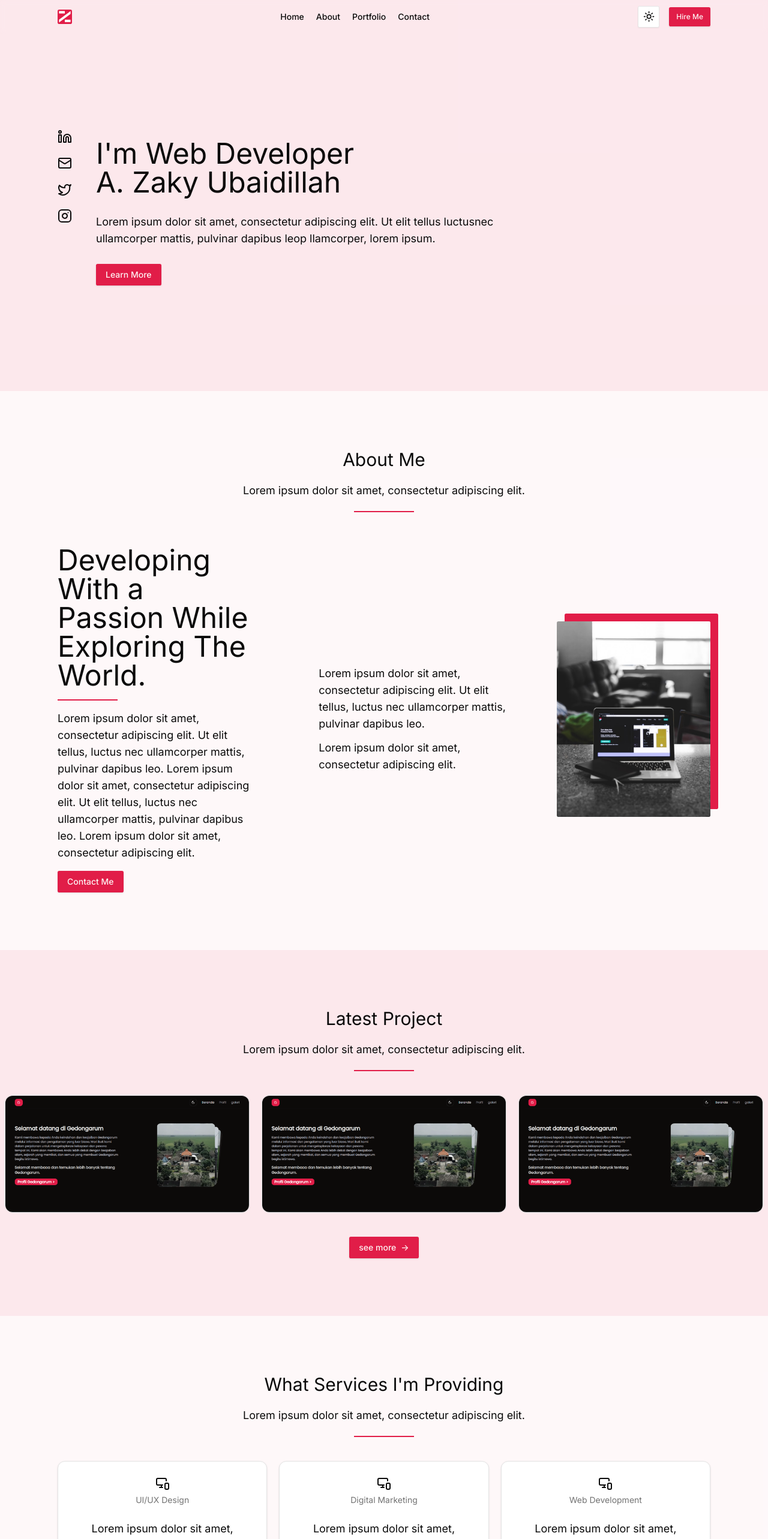
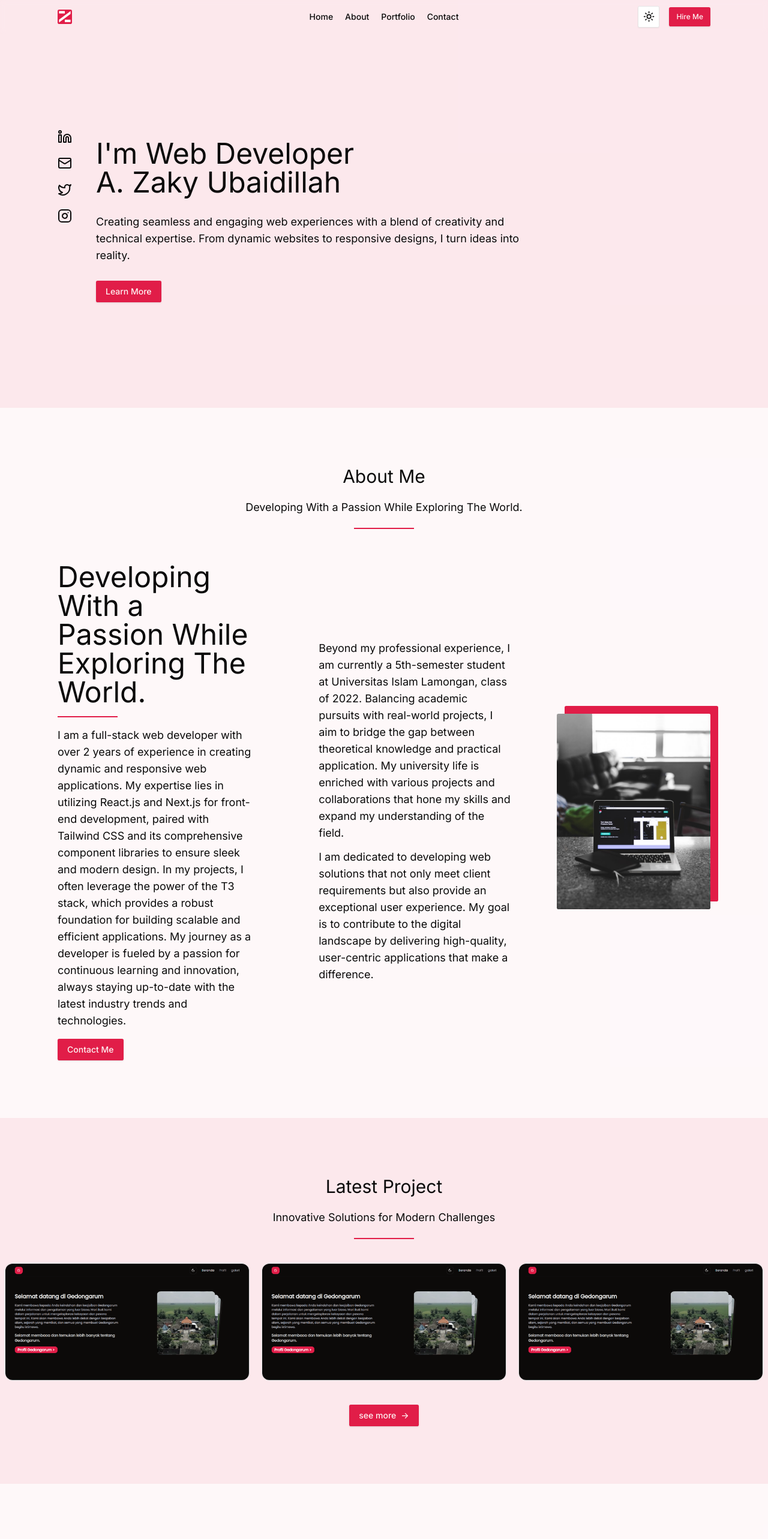
Before and after one commit to CodeWithZaky/my-personal-website-2, a Next.js app: page / in a window 1280 px wide. Shown: the top 2566 px of the page at 60% size. Built offline with nearby package versions, Linux system fonts and the light colour scheme.

Commit message:
add footer, and project section

```diff
--- a/src/app/layout.tsx
+++ b/src/app/layout.tsx
@@ -1,5 +1,7 @@
+import Footer from "@/components/footer";
 import Navbar from "@/components/navbar";
 import { ThemeProvider } from "@/components/theme-provider";
+import clsx from "clsx";
 import type { Metadata } from "next";
 import { Inter } from "next/font/google";
 import "../styles/globals.css";
@@ -22,7 +24,7 @@ export default function RootLayout({
 }>) {
   return (
     <html lang="en">
-      <body className={inter.className}>
+      <body className={clsx(inter.className, "scroll-smooth")}>
         <ThemeProvider
           attribute="class"
           defaultTheme="system"
@@ -32,6 +34,7 @@ export default function RootLayout({
           <main className="bg-primary/10 w-full">
             <Navbar />
             {children}
+            <Footer />
           </main>
         </ThemeProvider>
       </body>
--- a/src/app/page.tsx
+++ b/src/app/page.tsx
@@ -60,9 +60,9 @@ const WelcomeSection = () => {
           <span>A. Zaky Ubaidillah</span>
         </p>
         <p className="text-center md:text-start normal-sentences">
-          Lorem ipsum dolor sit amet, consectetur adipiscing elit. Ut elit
-          tellus luctusnec ullamcorper mattis, pulvinar dapibus leop llamcorper,
-          lorem ipsum.
+          Creating seamless and engaging web experiences with a blend of
+          creativity and technical expertise. From dynamic websites to
+          responsive designs, I turn ideas into reality.
         </p>
         <Button>Learn More</Button>
       </div>
@@ -76,7 +76,7 @@ const AboutSection = () => {
       <div className="flex flex-col justify-start items-center gap-5 text-center">
         <p className="medium-sentences">About Me</p>
         <p className="normal-sentences">
-          Lorem ipsum dolor sit amet, consectetur adipiscing elit.
+          Developing With a Passion While Exploring The World.
         </p>
         <div className="bg-primary w-[100px] h-[2px]" />
       </div>
@@ -87,22 +87,36 @@ const AboutSection = () => {
           </h1>
           <div className="bg-primary w-[100px] h-[2px]" />
           <p className="normal-sentences">
-            Lorem ipsum dolor sit amet, consectetur adipiscing elit. Ut elit
-            tellus, luctus nec ullamcorper mattis, pulvinar dapibus leo. Lorem
-            ipsum dolor sit amet, consectetur adipiscing elit. Ut elit tellus,
-            luctus nec ullamcorper mattis, pulvinar dapibus leo. Lorem ipsum
-            dolor sit amet, consectetur adipiscing elit.
+            I am a full-stack web developer with over 2 years of experience in
+            creating dynamic and responsive web applications. My expertise lies
+            in utilizing React.js and Next.js for front-end development, paired
+            with Tailwind CSS and its comprehensive component libraries to
+            ensure sleek and modern design. In my projects, I often leverage the
+            power of the T3 stack, which provides a robust foundation for
+            building scalable and efficient applications. My journey as a
+            developer is fueled by a passion for continuous learning and
+            innovation, always staying up-to-date with the latest industry
+            trends and technologies.
           </p>
           <Button className="w-fit">Contact Me</Button>
         </div>
         <div className="flex md:flex-row flex-col justify-end items-center gap-7 md:gap-3 w-full lg:w-[60%]">
           <div className="flex flex-col items-center gap-3 w-full md:w-[50%]">
             <p className="normal-sentences">
-              Lorem ipsum dolor sit amet, consectetur adipiscing elit. Ut elit
-              tellus, luctus nec ullamcorper mattis, pulvinar dapibus leo.
+              Beyond my professional experience, I am currently a 5th-semester
+              student at Universitas Islam Lamongan, class of 2022. Balancing
+              academic pursuits with real-world projects, I aim to bridge the
+              gap between theoretical knowledge and practical application. My
+              university life is enriched with various projects and
+              collaborations that hone my skills and expand my understanding of
+              the field.
             </p>
             <p className="normal-sentences">
-              Lorem ipsum dolor sit amet, consectetur adipiscing elit.
+              I am dedicated to developing web solutions that not only meet
+              client requirements but also provide an exceptional user
+              experience. My goal is to contribute to the digital landscape by
+              delivering high-quality, user-centric applications that make a
+              difference.
             </p>
           </div>
           <div className="flex justify-start md:justify-end items-center w-full md:w-[50%]">
@@ -123,19 +137,19 @@ const AboutSection = () => {
 const ServiceSection = () => {
   const service_items = [
     {
-      description: "UI/UX Design",
+      description: "Frontend Web Development",
       content:
-        "Lorem ipsum dolor sit amet, consectetur adipiscing elit. Ut elit tellus, luctus nec ullamcorper mattis, pulvinar dapibus leo.",
+        "Creating responsive interfaces using React.js, Next.js, and Tailwind CSS along with component libraries like shadcn UI, daisyUI, achernity UI, and more.",
     },
     {
-      description: "Digital Marketing",
+      description: "Backend Web Development",
       content:
-        "Lorem ipsum dolor sit amet, consectetur adipiscing elit. Ut elit tellus, luctus nec ullamcorper mattis, pulvinar dapibus leo.",
+        "Developing robust backends with Next.js API, Next.js app router or pages router, tRPC, Prisma ORM, and databases such as PostgreSQL, MySQL, and SQLite.",
     },
     {
-      description: "Web Development",
+      description: "Fullstack Web Development",
       content:
-        "Lorem ipsum dolor sit amet, consectetur adipiscing elit. Ut elit tellus, luctus nec ullamcorper mattis, pulvinar dapibus leo.",
+        "Delivering end-to-end solutions using the T3 stack, with Next.js app router and pages router for comprehensive web development.",
     },
   ];
 
@@ -146,17 +160,17 @@ const ServiceSection = () => {
           {"What Services I'm Providing"}
         </p>
         <p className="text-center normal-sentences">
-          Lorem ipsum dolor sit amet, consectetur adipiscing elit.
+          Comprehensive Web Development Solutions
         </p>
         <div className="bg-primary w-[100px] h-[2px]" />
       </div>
-      <div className="flex md:flex-row flex-col justify-between items-center gap-5">
+      <div className="flex md:flex-row flex-col justify-center items-stretch gap-5">
         {service_items.map((item, index) => {
           return (
             <Fragment key={String(index) + "service_items"}>
-              <Card className="flex flex-col justify-center items-center">
+              <Card className="flex flex-col justify-between items-center">
                 <CardHeader>
-                  <CardTitle className="flex justify-center items-center">
+                  <CardTitle className="flex justify-center items-center mb-2">
                     <MonitorSmartphone />
                   </CardTitle>
                   <CardDescription className="medium-sentences text-center">
@@ -184,7 +198,7 @@ const PortfolioSection = () => {
       <div className="flex flex-col justify-start items-center gap-5 w-[85%]">
         <p className="medium-sentences text-center">Latest Project</p>
         <p className="text-center normal-sentences">
-          Lorem ipsum dolor sit amet, consectetur adipiscing elit.
+          Innovative Solutions for Modern Challenges
         </p>
         <div className="bg-primary w-[100px] h-[2px]" />
       </div>
--- /dev/null
+++ b/src/components/footer.tsx
@@ -0,0 +1,56 @@
+import { Instagram, Twitter } from "@/components/icons/social-media";
+import Link from "next/link";
+
+const Footer = () => {
+  return (
+    <footer className="w-full">
+      <div className="mx-auto py-10 w-[85%]">
+        <div className="flex lg:flex-row flex-col justify-evenly lg:justify-between items-center w-full h-[200px]">
+          <div className="flex flex-row justify-center lg:justify-start gap-4 w-full lg:w-1/3 normal-sentences">
+            <Instagram />
+            <Twitter />
+            <Instagram />
+          </div>
+          <Link
+            href={"/"}
+            className="flex justify-center items-center w-full lg:w-1/3"
+          >
+            <MyLogo />
+          </Link>
+          <p className="w-full lg:w-1/3 text-center lg:text-end">
+            ahmadzakyubaidillah@gmail.com
+          </p>
+        </div>
+      </div>
+      <div className="border-t border-border w-full">
+        <div className="flex justify-center items-center mx-auto border-t border-border w-[85%] h-[100px] normal-sentences">
+          <p>Copyright © 2024 My Personal Website</p>
+        </div>
+      </div>
+    </footer>
+  );
+};
+
+export default Footer;
+
+function MyLogo() {
+  return (
+    <svg
+      className="bg-primary dark:bg-transparent rounded-md w-[44px] lg:w-[72px] h-[44px] lg:h-[72px]"
+      viewBox="0 0 100 100"
+      xmlns="http://www.w3.org/2000/svg"
+    >
+      {/* Background transparent */}
+      <rect width="100" height="100" fill="none" />
+
+      {/* Top red rectangle */}
+      <rect x="10" y="10" width="40" height="17" fill="#fff" />
+
+      {/* Bottom red rectangle */}
+      <rect x="50" y="70" width="40" height="17" fill="#fff" />
+
+      {/* Diagonal red rectangle */}
+      <polygon points="10,70 90,10 90,30 10,90" fill="#fff" />
+    </svg>
+  );
+}
--- a/src/components/navbar.tsx
+++ b/src/components/navbar.tsx
@@ -24,15 +24,18 @@ export const nav_links = [
 
 export default function Navbar() {
   return (
-    <div className="top-0 z-50 sticky inset-x-0 backdrop-blur-sm w-full">
+    <header className="top-0 z-50 sticky inset-x-0 backdrop-blur-sm w-full">
       <nav className="mx-auto w-[85%]">
-        <div className="mx-auto w-full">
         <div className="flex justify-between items-center h-14">
-            <Link href="/" className="flex items-center" prefetch={false}>
+          <Link
+            href="/"
+            className="flex justify-start items-center w-1/3"
+            prefetch={false}
+          >
             <MyLogo />
             <span className="sr-only">Acme Inc</span>
           </Link>
-            <nav className="md:flex gap-5 hidden">
+          <nav className="md:flex justify-center gap-5 hidden w-1/3">
             {nav_links.map((item, index) => {
               return (
                 <Link
@@ -46,7 +49,7 @@ export default function Navbar() {
               );
             })}
           </nav>
-            <div className="flex items-center gap-4">
+          <div className="flex justify-end items-center gap-4 w-1/3">
             <div className="md:flex justify-center items-center space-x-4 hidden">
               <ModeToggle />
               <Button size="sm">Hire Me</Button>
@@ -56,9 +59,8 @@ export default function Navbar() {
             </div>
           </div>
         </div>
-        </div>
       </nav>
-    </div>
+    </header>
   );
 }
 
```
Lines whose indentation alone changed are shown as unchanged.
